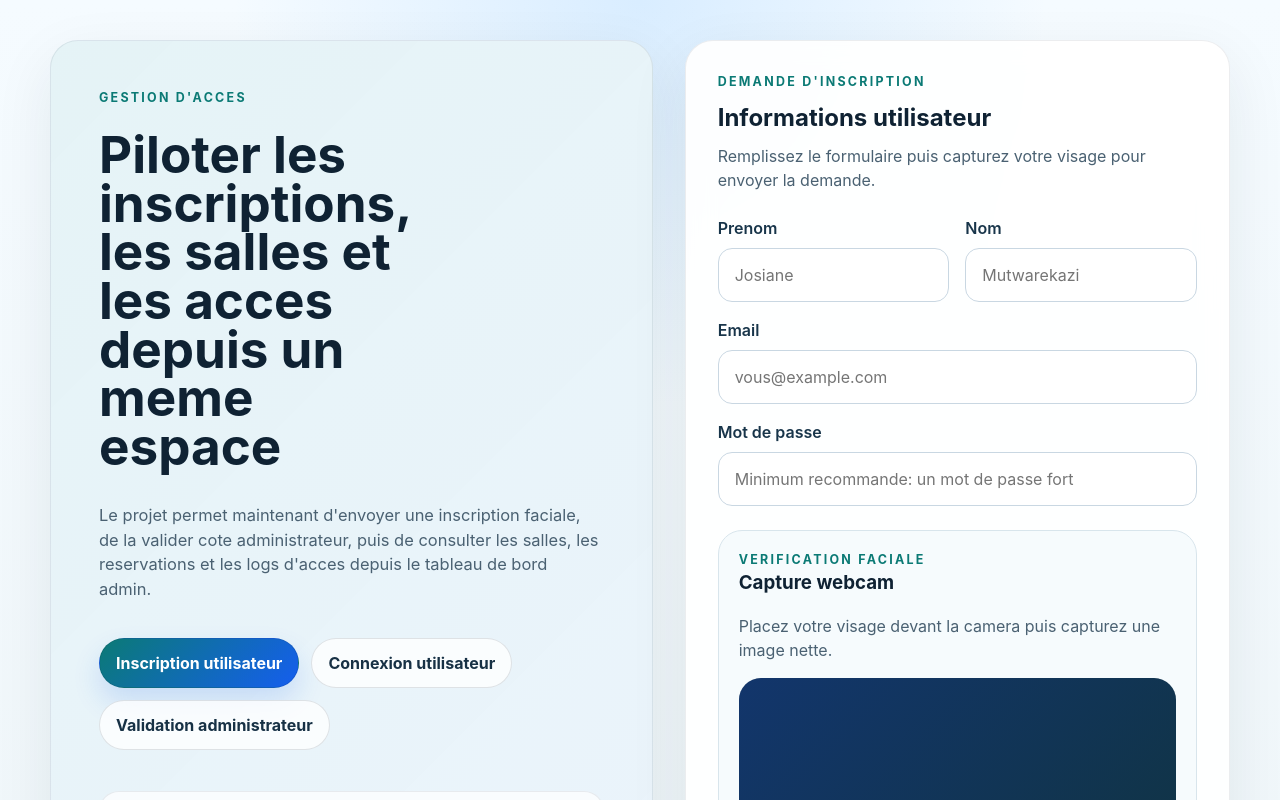
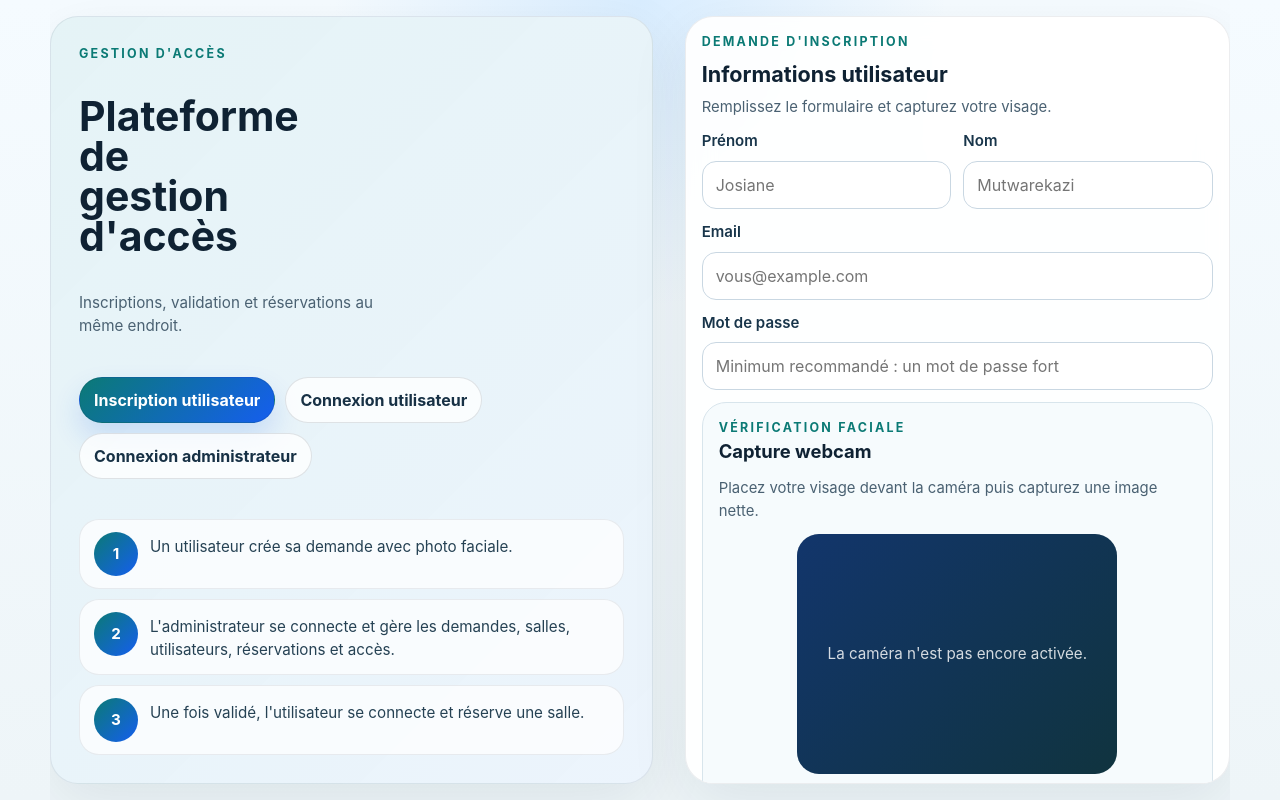
Before and after one commit to Josiane5618/MutwarekaziJosiane_Tfe_ApplicationWeb_2026, a React app in the folder frontend/: page / in a window 1280 px wide. Shown: the top 800 px of the page. Built offline with nearby package versions, Linux system fonts and the light colour scheme; no server answers; the HTML template or start-up script is replaced by a standard one.

Commit message:
ameliore l'interface de connexion et les tableaux de bord

```diff
--- a/frontend/src/App.css
+++ b/frontend/src/App.css
@@ -1,12 +1,14 @@
 .register-page {
   width: min(1180px, calc(100% - 32px));
   margin: 0 auto;
-  min-height: 100vh;
+  height: 100dvh;
+  max-height: 100dvh;
   display: grid;
   grid-template-columns: 1.05fr 0.95fr;
   gap: 32px;
-  padding: 40px 0;
+  padding: 16px 0;
   align-items: stretch;
+  overflow: hidden;
 }
 
 .register-hero,
@@ -14,22 +16,25 @@
   border: 1px solid rgba(17, 36, 51, 0.08);
   border-radius: 28px;
   box-shadow: 0 20px 60px rgba(17, 36, 51, 0.08);
+  min-height: 0;
 }
 
 .register-hero {
-  padding: 48px;
+  padding: 28px;
   background:
     linear-gradient(135deg, rgba(0, 131, 143, 0.08), rgba(0, 82, 204, 0.05)),
     #f9fdff;
   display: flex;
   flex-direction: column;
   justify-content: space-between;
+  overflow: auto;
 }
 
 .register-panel {
   background: rgba(255, 255, 255, 0.92);
   backdrop-filter: blur(14px);
-  padding: 32px;
+  padding: 20px;
+  overflow: auto;
 }
 
 .eyebrow,
@@ -50,10 +55,10 @@
 }
 
 .register-hero h1 {
-  font-size: clamp(2.4rem, 4vw, 4.6rem);
-  line-height: 0.95;
-  max-width: 10ch;
-  margin-top: 14px;
+  font-size: clamp(2.1rem, 3.2vw, 3.4rem);
+  line-height: 0.98;
+  max-width: 7ch;
+  margin-top: 10px;
 }
 
 .hero-copy,
@@ -64,23 +69,23 @@
 }
 
 .hero-copy {
-  margin-top: 24px;
-  max-width: 58ch;
-  font-size: 1.03rem;
+  margin-top: 14px;
+  max-width: 34ch;
+  font-size: 0.95rem;
 }
 
 .hero-tabs {
   display: flex;
   flex-wrap: wrap;
-  gap: 12px;
-  margin-top: 28px;
+  gap: 10px;
+  margin-top: 18px;
 }
 
 .hero-tab {
   border: 1px solid rgba(17, 36, 51, 0.12);
   background: rgba(255, 255, 255, 0.78);
   color: #173145;
-  padding: 12px 16px;
+  padding: 10px 14px;
   border-radius: 999px;
   cursor: pointer;
   font-weight: 700;
@@ -95,41 +100,43 @@
 
 .hero-steps {
   display: grid;
-  gap: 16px;
-  margin-top: 32px;
+  gap: 10px;
+  margin-top: 18px;
 }
 
 .hero-step {
   display: grid;
-  grid-template-columns: 52px 1fr;
-  gap: 16px;
+  grid-template-columns: 44px 1fr;
+  gap: 12px;
   align-items: start;
-  padding: 18px 20px;
+  padding: 12px 14px;
   background: rgba(255, 255, 255, 0.72);
   border-radius: 20px;
   border: 1px solid rgba(17, 36, 51, 0.08);
 }
 
 .hero-step span {
-  width: 52px;
-  height: 52px;
+  width: 44px;
+  height: 44px;
   border-radius: 50%;
   display: grid;
   place-items: center;
   background: linear-gradient(135deg, #0b7a75, #155eef);
   color: #fff;
   font-weight: 700;
+  font-size: 0.95rem;
 }
 
 .hero-step p {
   margin: 0;
-  padding-top: 12px;
+  padding-top: 4px;
+  font-size: 0.95rem;
   color: #264254;
 }
 
 .register-form {
   display: grid;
-  gap: 24px;
+  gap: 18px;
 }
 
 .panel-header {
@@ -146,6 +153,7 @@
 .field {
   display: grid;
   gap: 8px;
+  min-width: 0;
 }
 
 .field span {
@@ -155,6 +163,7 @@
 
 .field input {
   width: 100%;
+  min-width: 0;
   border: 1px solid #c9d7e2;
   border-radius: 14px;
   padding: 14px 16px;
@@ -171,6 +180,7 @@
 
 .field-select {
   width: 100%;
+  min-width: 0;
   border: 1px solid #c9d7e2;
   border-radius: 14px;
   padding: 14px 16px;
@@ -303,7 +313,7 @@
 
 .admin-panel {
   display: grid;
-  gap: 20px;
+  gap: 16px;
 }
 
 .admin-layout {
@@ -314,7 +324,7 @@
 
 .user-dashboard {
   display: grid;
-  gap: 20px;
+  gap: 16px;
 }
 
 .panel-header-row {
@@ -369,20 +379,20 @@
 
 .request-list {
   display: grid;
-  gap: 16px;
+  gap: 12px;
 }
 
 .dashboard-grid {
   display: grid;
   grid-template-columns: repeat(3, minmax(0, 1fr));
-  gap: 16px;
+  gap: 12px;
 }
 
 .info-card {
   border-radius: 20px;
   border: 1px solid rgba(17, 36, 51, 0.08);
   background: #f8fbfd;
-  padding: 18px 20px;
+  padding: 16px 18px;
 }
 
 .info-label,
@@ -400,26 +410,26 @@
 }
 
 .info-title {
-  margin-top: 10px;
+  margin-top: 8px;
   color: #112433;
-  font-size: 1.4rem;
+  font-size: 1.25rem;
   font-weight: 700;
 }
 
 .info-meta {
-  margin-top: 8px;
+  margin-top: 6px;
   color: #4a6172;
 }
 
 .reservation-layout {
   display: grid;
   grid-template-columns: 1.1fr 0.9fr;
-  gap: 16px;
+  gap: 12px;
 }
 
 .stack-list {
   display: grid;
-  gap: 12px;
+  gap: 10px;
 }
 
 .stack-item {
@@ -430,9 +440,22 @@
 }
 
 .request-card {
-  padding: 18px 20px;
+  padding: 16px 18px;
   display: grid;
-  gap: 16px;
+  gap: 12px;
+  min-width: 0;
+}
+
+.reservation-form-grid {
+  grid-template-columns: repeat(2, minmax(0, 1fr));
+}
+
+.reservation-date-field {
+  grid-column: 1 / -1;
+}
+
+.compact-submit {
+  padding: 12px 16px;
 }
 
 .request-card-header {
@@ -493,10 +516,262 @@
   flex-wrap: wrap;
 }
 
+.session-panel {
+  display: grid;
+  gap: 18px;
+}
+
+.dashboard-modal-backdrop {
+  position: fixed;
+  inset: 0;
+  z-index: 20;
+  display: grid;
+  place-items: center;
+  padding: 20px;
+  background: rgba(15, 34, 51, 0.38);
+  backdrop-filter: blur(8px);
+}
+
+.dashboard-modal {
+  width: min(1240px, calc(100vw - 40px));
+  max-height: calc(100dvh - 40px);
+  border-radius: 28px;
+  border: 1px solid rgba(17, 36, 51, 0.08);
+  background: rgba(255, 255, 255, 0.98);
+  box-shadow: 0 26px 80px rgba(15, 34, 51, 0.22);
+  display: grid;
+  grid-template-rows: auto minmax(0, 1fr);
+  overflow: hidden;
+}
+
+.dashboard-modal-header {
+  display: flex;
+  justify-content: space-between;
+  align-items: flex-start;
+  gap: 16px;
+  padding: 22px 24px 18px;
+  border-bottom: 1px solid rgba(17, 36, 51, 0.08);
+  background:
+    linear-gradient(135deg, rgba(0, 131, 143, 0.05), rgba(0, 82, 204, 0.04)),
+    #fbfdff;
+}
+
+.dashboard-modal-heading {
+  display: grid;
+  gap: 8px;
+}
+
+.dashboard-modal-heading h2 {
+  margin: 0;
+  color: #0f2233;
+}
+
+.dashboard-modal-body {
+  min-height: 0;
+  overflow: auto;
+  padding: 20px 24px 24px;
+}
+
+.dashboard-modal-body > * {
+  min-width: 0;
+}
+
+.dashboard-modal-body .panel-header-row {
+  align-items: center;
+}
+
+.dashboard-modal-body .admin-layout,
+.dashboard-modal-body .dashboard-grid,
+.dashboard-modal-body .reservation-layout {
+  min-width: 0;
+}
+
+.dashboard-modal-body .stack-list,
+.dashboard-modal-body .request-list {
+  min-width: 0;
+}
+
 .empty-state {
-  padding: 28px;
+  padding: 22px;
   text-align: center;
   color: #4a6172;
+}
+
+.view-user .hero-steps,
+.view-admin .hero-steps {
+  display: none;
+}
+
+.view-register .register-panel {
+  padding: 16px;
+}
+
+.view-register .panel-header {
+  gap: 6px;
+}
+
+.view-register .panel-header h2 {
+  font-size: 1.35rem;
+}
+
+.view-register .section-copy {
+  font-size: 0.93rem;
+}
+
+.view-register .register-form {
+  gap: 12px;
+}
+
+.view-register .form-grid {
+  gap: 12px;
+}
+
+.view-register .field span {
+  font-size: 0.94rem;
+}
+
+.view-register .field input {
+  padding: 11px 13px;
+}
+
+.view-register .camera-card {
+  gap: 12px;
+  padding: 16px;
+}
+
+.view-register .camera-header h3 {
+  font-size: 1.15rem;
+}
+
+.view-register .capture-badge {
+  padding: 6px 10px;
+  font-size: 0.82rem;
+}
+
+.view-register .camera-copy {
+  font-size: 0.93rem;
+}
+
+.view-register .camera-preview {
+  width: min(100%, 320px);
+  aspect-ratio: 4 / 3;
+  min-height: 0;
+  margin: 0 auto;
+}
+
+.view-register .camera-video,
+.view-register .preview-image {
+  min-height: 0;
+  height: 100%;
+}
+
+.view-register .camera-placeholder {
+  padding: 16px;
+  font-size: 0.95rem;
+}
+
+.view-register .camera-actions {
+  gap: 8px;
+  justify-content: center;
+}
+
+.view-register .secondary-button,
+.view-register .submit-button {
+  padding: 11px 14px;
+}
+
+.view-user .register-hero,
+.view-admin .register-hero {
+  justify-content: flex-start;
+}
+
+.view-user .register-panel {
+  padding: 18px;
+}
+
+.view-user .user-dashboard {
+  gap: 12px;
+}
+
+.view-user .panel-header {
+  gap: 6px;
+}
+
+.view-user .panel-header h2 {
+  font-size: 1.25rem;
+}
+
+.view-user .section-copy {
+  font-size: 0.95rem;
+}
+
+.view-user .toolbar-inline {
+  gap: 8px;
+}
+
+.view-user .secondary-button {
+  padding: 11px 14px;
+}
+
+.view-user .dashboard-grid {
+  gap: 10px;
+}
+
+.view-user .info-card {
+  padding: 14px 16px;
+}
+
+.view-user .info-title {
+  margin-top: 6px;
+  font-size: 1.1rem;
+}
+
+.view-user .info-meta {
+  margin-top: 4px;
+  font-size: 0.95rem;
+}
+
+.view-user .reservation-layout {
+  gap: 10px;
+}
+
+.view-user .request-card {
+  padding: 14px 16px;
+  gap: 10px;
+}
+
+.view-user .register-form {
+  gap: 14px;
+}
+
+.view-user .form-grid {
+  gap: 12px;
+}
+
+.view-user .field span {
+  font-size: 0.95rem;
+}
+
+.view-user .field input,
+.view-user .field-select {
+  padding: 11px 13px;
+}
+
+.view-user .stack-item {
+  padding: 12px 14px;
+}
+
+.view-user .request-email,
+.view-user .request-meta {
+  font-size: 0.94rem;
+}
+
+.view-user .empty-state {
+  padding: 18px;
+}
+
+.view-user .user-notifications-card .stack-list {
+  gap: 8px;
 }
 
 .feedback {
@@ -518,8 +793,14 @@
 }
 
 @media (max-width: 960px) {
+  body {
+    overflow: auto;
+  }
+
   .register-page {
     grid-template-columns: 1fr;
+    height: auto;
+    max-height: none;
     padding: 20px 0;
   }
 
@@ -529,6 +810,10 @@
   }
 
   .form-grid {
+    grid-template-columns: 1fr;
+  }
+
+  .reservation-form-grid {
     grid-template-columns: 1fr;
   }
 
@@ -555,4 +840,26 @@
   .toolbar {
     justify-content: stretch;
   }
+
+  .dashboard-modal-backdrop {
+    padding: 0;
+  }
+
+  .dashboard-modal {
+    width: 100vw;
+    max-height: 100dvh;
+    height: 100dvh;
+    border-radius: 0;
+  }
+
+  .dashboard-modal-header,
+  .dashboard-modal-body {
+    padding-left: 20px;
+    padding-right: 20px;
+  }
+
+  .dashboard-modal-header {
+    flex-direction: column;
+    align-items: stretch;
+  }
 }
--- a/frontend/src/App.jsx
+++ b/frontend/src/App.jsx
@@ -8,14 +8,12 @@ function App() {
   const [view, setView] = useState("register");
 
   return (
-    <main className="register-page">
+    <main className={`register-page view-${view}`}>
       <section className="register-hero">
-        <p className="eyebrow">Gestion d'acces</p>
-        <h1>Piloter les inscriptions, les salles et les acces depuis un meme espace</h1>
+        <p className="eyebrow">Gestion d'accès</p>
+        <h1>Plateforme de gestion d'accès</h1>
         <p className="hero-copy">
-          Le projet permet maintenant d'envoyer une inscription faciale, de la
-          valider cote administrateur, puis de consulter les salles, les
-          reservations et les logs d'acces depuis le tableau de bord admin.
+          Inscriptions, validation et réservations au même endroit.
         </p>
 
         <div className="hero-tabs" aria-label="Navigation principale">
@@ -38,22 +36,22 @@ function App() {
             type="button"
             onClick={() => setView("admin")}
           >
-            Validation administrateur
+            Connexion administrateur
           </button>
         </div>
 
         <div className="hero-steps" aria-label="Etapes d'inscription">
           <div className="hero-step">
             <span>1</span>
-            <p>Un utilisateur cree sa demande avec photo faciale.</p>
+            <p>Un utilisateur crée sa demande avec photo faciale.</p>
           </div>
           <div className="hero-step">
             <span>2</span>
-            <p>L'administrateur examine les demandes et gere les donnees globales.</p>
+            <p>L'administrateur se connecte et gère les demandes, salles, utilisateurs, réservations et accès.</p>
           </div>
           <div className="hero-step">
             <span>3</span>
-            <p>Une fois valide, l'utilisateur se connecte et reserve une salle.</p>
+            <p>Une fois validé, l'utilisateur se connecte et réserve une salle.</p>
           </div>
         </div>
       </section>
--- a/frontend/src/components/AdminLoginForm.jsx
+++ b/frontend/src/components/AdminLoginForm.jsx
@@ -39,7 +39,7 @@ export default function AdminLoginForm({ onLogin }) {
       onLogin(payload.access_token);
       setFeedback({
         type: "success",
-        message: "Connexion administrateur reussie."
+        message: "Connexion administrateur réussie."
       });
     } catch {
       setFeedback({
@@ -57,13 +57,13 @@ export default function AdminLoginForm({ onLogin }) {
         <p className="section-label">Administration</p>
         <h2>Connexion administrateur</h2>
         <p className="section-copy">
-          Connectez-vous avec le compte admin local pour valider les demandes.
+          Connectez-vous pour gérer les demandes, les salles, les utilisateurs, les réservations et les accès.
         </p>
       </div>
 
       <div className="credential-card">
         <p className="credential-label">Compte admin local</p>
-        <p className="credential-value">Email: admin@gestion-acces.dev</p>
+        <p className="credential-value">E-mail : admin@gestion-acces.dev</p>
         <p className="credential-value">Mot de passe: Admin123!</p>
       </div>
 
--- a/frontend/src/components/CameraCapture.jsx
+++ b/frontend/src/components/CameraCapture.jsx
@@ -42,7 +42,7 @@ export default function CameraCapture({ onCapture, hasCapture }) {
       videoRef.current.srcObject = stream;
       setCameraOn(true);
     } catch {
-      setCameraError("Impossible d'acceder a la camera sur cet appareil.");
+      setCameraError("Impossible d'accéder à la caméra sur cet appareil.");
     }
   };
 
@@ -88,14 +88,14 @@ export default function CameraCapture({ onCapture, hasCapture }) {
     <section className="camera-card">
       <div className="camera-header">
         <div>
-          <p className="section-label">Verification faciale</p>
+          <p className="section-label">Vérification faciale</p>
           <h3>Capture webcam</h3>
         </div>
-        {hasCapture ? <span className="capture-badge">Capture prete</span> : null}
+        {hasCapture ? <span className="capture-badge">Capture prête</span> : null}
       </div>
 
       <p className="camera-copy">
-        Placez votre visage devant la camera puis capturez une image nette.
+        Placez votre visage devant la caméra puis capturez une image nette.
       </p>
 
       {cameraError ? <div className="feedback feedback-error">{cameraError}</div> : null}
@@ -114,7 +114,7 @@ export default function CameraCapture({ onCapture, hasCapture }) {
 
         {!cameraOn && !previewUrl ? (
           <div className="camera-placeholder">
-            La camera n'est pas encore activee.
+            La caméra n'est pas encore activée.
           </div>
         ) : null}
         <canvas ref={canvasRef} style={{ display: "none" }} />
@@ -123,14 +123,14 @@ export default function CameraCapture({ onCapture, hasCapture }) {
       <div className="camera-actions">
         {!cameraOn && !previewUrl ? (
           <button className="secondary-button" type="button" onClick={startCamera}>
-            Activer la camera
+            Activer la caméra
           </button>
         ) : null}
 
         {cameraOn ? (
           <>
             <button className="secondary-button" type="button" onClick={stopCamera}>
-              Fermer la camera
+              Fermer la caméra
             </button>
             <button className="secondary-button" type="button" onClick={captureFace}>
               Capturer le visage
--- /dev/null
+++ b/frontend/src/components/DashboardModal.jsx
@@ -0,0 +1,32 @@
+export default function DashboardModal({
+  label,
+  title,
+  subtitle,
+  onClose,
+  children
+}) {
+  return (
+    <div className="dashboard-modal-backdrop" role="presentation">
+      <section
+        className="dashboard-modal"
+        role="dialog"
+        aria-modal="true"
+        aria-labelledby="dashboard-modal-title"
+      >
+        <div className="dashboard-modal-header">
+          <div className="dashboard-modal-heading">
+            <p className="section-label">{label}</p>
+            <h2 id="dashboard-modal-title">{title}</h2>
+            {subtitle ? <p className="section-copy">{subtitle}</p> : null}
+          </div>
+
+          <button className="secondary-button" type="button" onClick={onClose}>
+            Fermer
+          </button>
+        </div>
+
+        <div className="dashboard-modal-body">{children}</div>
+      </section>
+    </div>
+  );
+}
--- a/frontend/src/components/RegisterForm.jsx
+++ b/frontend/src/components/RegisterForm.jsx
@@ -62,7 +62,7 @@ export default function RegisterForm() {
         type: "success",
         message:
           payload?.message ||
-          "Inscription envoyee. En attente de validation par l'administrateur."
+          "Inscription envoyée. En attente de validation par l'administrateur."
       });
 
       setForm({
@@ -76,7 +76,7 @@ export default function RegisterForm() {
       setFeedback({
         type: "error",
         message:
-          "Impossible de joindre le backend. Verifie que l'API est bien lancee."
+          "Impossible de joindre le backend. Vérifie que l'API est bien lancée."
       });
     } finally {
       setIsSubmitting(false);
@@ -89,8 +89,7 @@ export default function RegisterForm() {
         <p className="section-label">Demande d'inscription</p>
         <h2>Informations utilisateur</h2>
         <p className="section-copy">
-          Remplissez le formulaire puis capturez votre visage pour envoyer la
-          demande.
+          Remplissez le formulaire et capturez votre visage.
         </p>
       </div>
 
@@ -102,7 +101,7 @@ export default function RegisterForm() {
 
       <div className="form-grid">
         <label className="field">
-          <span>Prenom</span>
+          <span>Prénom</span>
           <input
             name="prenom"
             placeholder="Josiane"
@@ -140,7 +139,7 @@ export default function RegisterForm() {
           <input
             name="password"
             type="password"
-            placeholder="Minimum recommande: un mot de passe fort"
+            placeholder="Minimum recommandé : un mot de passe fort"
             value={form.password}
             onChange={handleChange}
             required
--- a/frontend/src/pages/User.jsx
+++ b/frontend/src/pages/User.jsx
@@ -1,4 +1,5 @@
 import { useEffect, useState } from "react";
+import DashboardModal from "../components/DashboardModal";
 import UserDashboard from "../components/UserDashboard";
 import UserLoginForm from "../components/UserLoginForm";
 
@@ -6,6 +7,7 @@ const STORAGE_KEY = "user_access_token";
 
 export default function User() {
   const [token, setToken] = useState(() => localStorage.getItem(STORAGE_KEY));
+  const [isModalOpen, setIsModalOpen] = useState(() => Boolean(localStorage.getItem(STORAGE_KEY)));
 
   useEffect(() => {
     if (token) {
@@ -16,13 +18,63 @@ export default function User() {
     localStorage.removeItem(STORAGE_KEY);
   }, [token]);
 
+  const handleLogin = nextToken => {
+    setToken(nextToken);
+    setIsModalOpen(true);
+  };
+
+  const handleLogout = () => {
+    setToken("");
+    setIsModalOpen(false);
+  };
+
   return (
-    <section className="register-panel">
-      {token ? (
-        <UserDashboard token={token} onLogout={() => setToken("")} />
-      ) : (
-        <UserLoginForm onLogin={setToken} />
-      )}
-    </section>
+    <>
+      <section className="register-panel">
+        {token ? (
+          <div className="session-panel">
+            <div className="panel-header">
+              <p className="section-label">Utilisateur</p>
+              <h2>Session utilisateur active</h2>
+              <p className="section-copy">
+                Ouvrez votre espace pour consulter les réservations, les
+                notifications et réserver une salle.
+              </p>
+            </div>
+
+            <div className="credential-card">
+              <p className="credential-label">Accès connecté</p>
+              <p className="credential-value">Votre compte est prêt.</p>
+            </div>
+
+            <div className="request-actions">
+              <button
+                className="submit-button"
+                type="button"
+                onClick={() => setIsModalOpen(true)}
+              >
+                Ouvrir l'espace utilisateur
+              </button>
+              <button className="secondary-button" type="button" onClick={handleLogout}>
+                Déconnexion
+              </button>
+            </div>
+          </div>
+        ) : (
+          <UserLoginForm onLogin={handleLogin} />
+        )}
+      </section>
+
+      {token && isModalOpen ? (
+        <DashboardModal
+          label="Utilisateur"
+          title="Espace utilisateur"
+          subtitle="Consultez vos informations dans une vue dédiée."
+          onClose={() => setIsModalOpen(false)}
+        >
+          <UserDashboard token={token} onLogout={handleLogout} />
+        </DashboardModal>
+      ) : null}
+    </>
   );
 }
```
Also changed, not shown: frontend/src/pages/Admin.jsx (+59 -7 lines).
